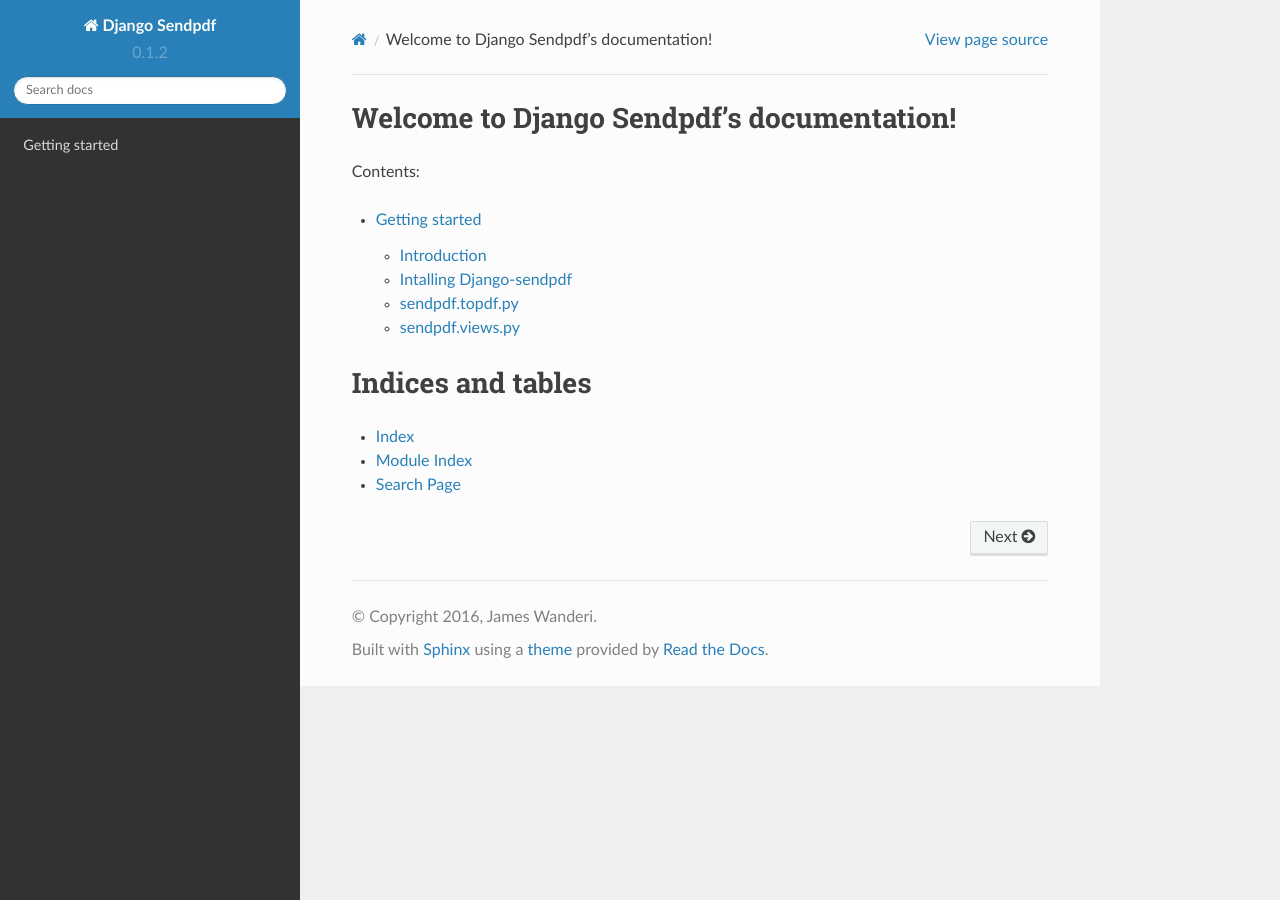
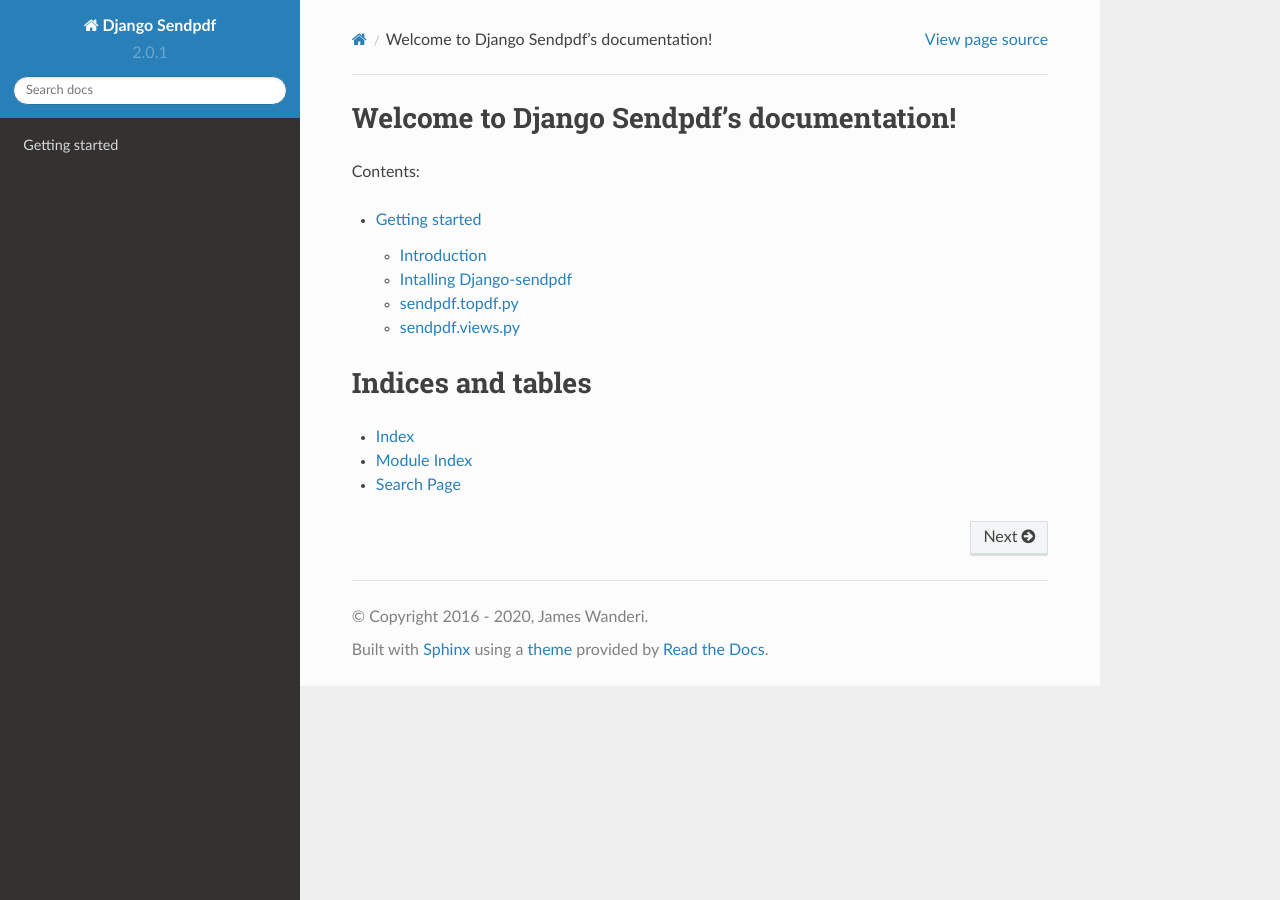
Before and after one commit to wanderijames/django-sendpdf, a Sphinx documentation site: the page built from docs/source/index.rst, in a window 1280 px wide. Built offline with Sphinx 7.4.7 and the Read the Docs theme 2.0.0, drawn with Linux system fonts in a browser that asks for light colours.

```diff
--- a/README.rst
+++ b/README.rst
@@ -8,9 +8,12 @@ It can handle images and css very well. The generated PDF can then be displayed
 
 Alternatively, one can send the PDF to one or many email addresses.
 
-It has been tested with Django==1.9.
+Has been tested with Django 3+. Versions prior to 2.0.0 has been tested with Django==1.9.
 
 Detailed documentation is in the `official page <http://django-sendpdf.readthedocs.io/en/latest>`_.
+
+Checkout the latest code in the repo `wanderijames/django-sendpdf <https://github.com/wanderijames/django-sendpdf>`_
+and use docker and docker compose to test its functionality.
 
 Quick start
 --------------
--- a/docs/source/conf.py
+++ b/docs/source/conf.py
@@ -49,7 +49,7 @@ master_doc = 'index'
 
 # General information about the project.
 project = u'Django Sendpdf'
-copyright = u'2016, James Wanderi'
+copyright = u'2016 - 2020, James Wanderi'
 author = u'James Wanderi'
 
 # The version info for the project you're documenting, acts as replacement for
@@ -57,9 +57,9 @@ author = u'James Wanderi'
 # built documents.
 #
 # The short X.Y version.
-version = '0.1.2'
+version = '2.0.1'
 # The full version, including alpha/beta/rc tags.
-release = '0.1.2'
+release = '2.0.1'
 
 # The language for content autogenerated by Sphinx. Refer to documentation
 # for a list of supported languages.
--- a/setup.cfg
+++ b/setup.cfg
@@ -10,7 +10,7 @@ universal=1
 
 [metadata]
 name = django-sendpdf
-version = 2.0.0
+version = 2.0.1
 description = Generate PDF from html templates and print, view or send via email
 long_description = file: README.rst
 url = http://django-sendpdf.readthedocs.io/en/latest
@@ -24,7 +24,6 @@ license = MIT License
 classifiers =
     Environment :: Web Environment
     Framework :: Django
-    Framework :: Django :: 3.Y
     Intended Audience :: Developers
     Natural Language :: English
     License :: OSI Approved :: MIT License
```
Also changed, not shown: 3 other files.
